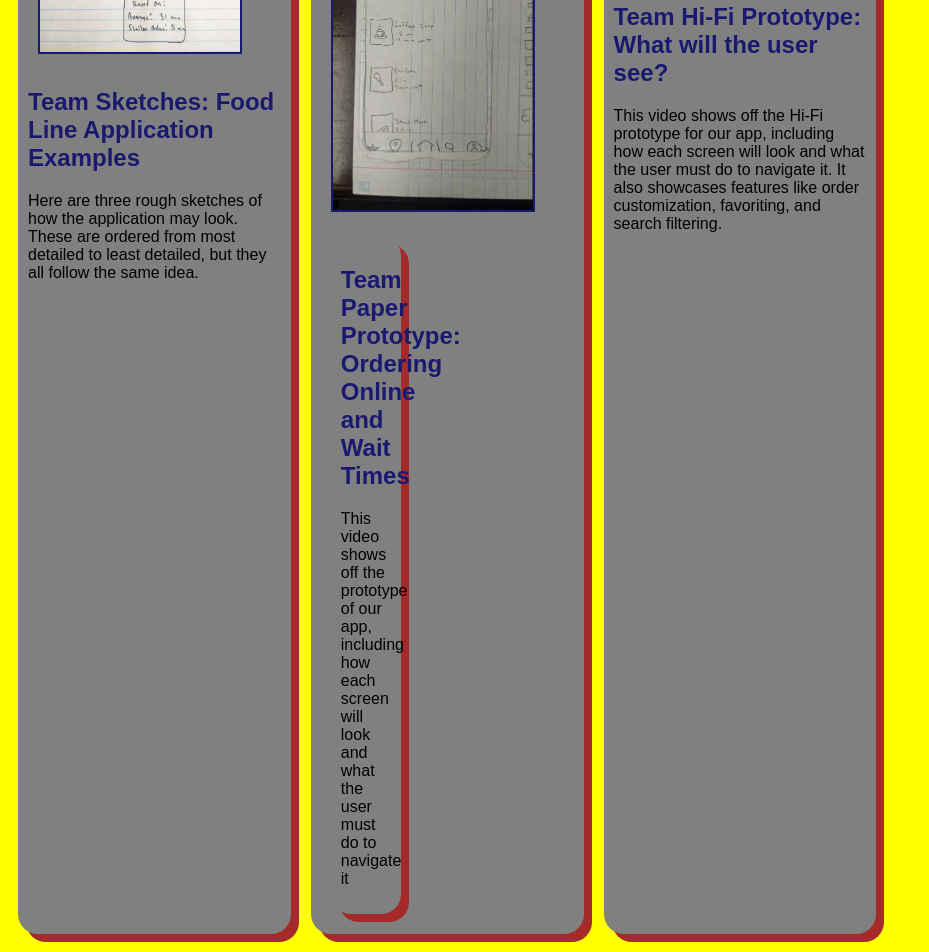
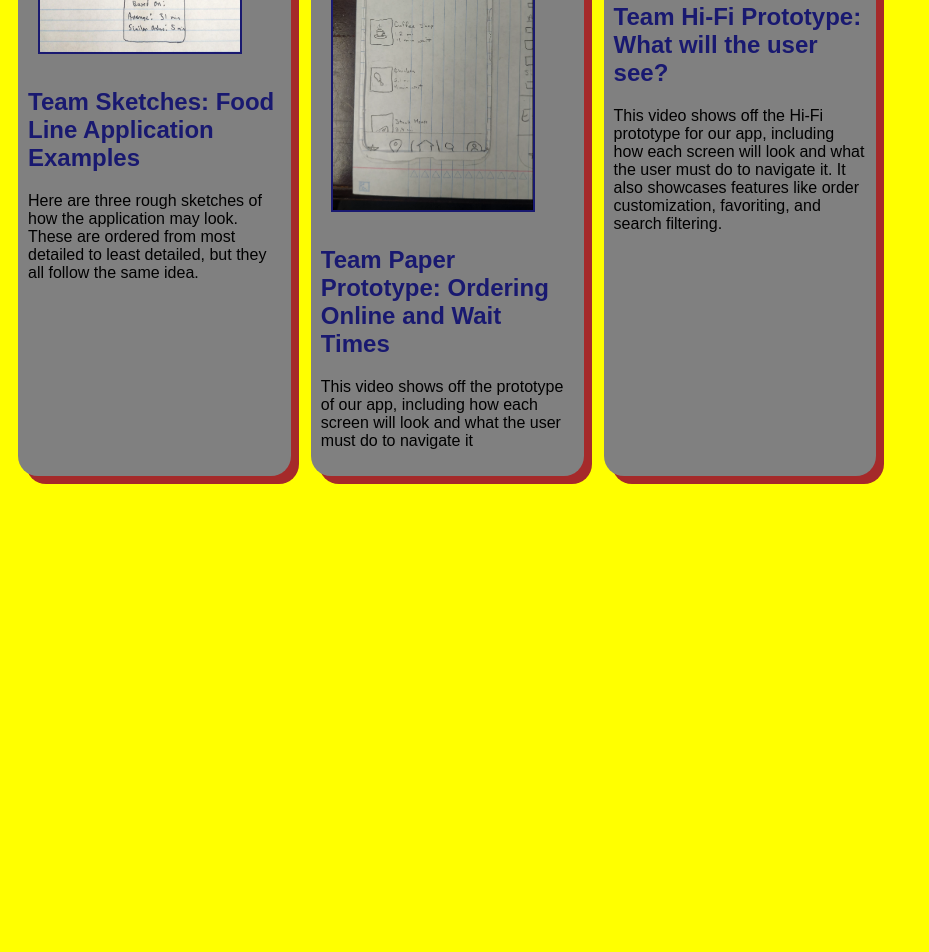
Before and after one commit to Xphalin/Xphalin.github.io, a plain HTML site: page index.html in a window 1280 px wide. Shown: the part 722-1674 px from the top of the page, without its empty margins (0-929 px from the left). After the commit the page ends 1216 px from the top, so only its background shows below. Drawn offline with Linux system fonts and the light colour scheme.

Commit message:
Update index.html

```diff
--- a/index.html
+++ b/index.html
@@ -58,7 +58,7 @@
     <!--Paper Prototype Assignment-->
     <section class="assign">
       <img src="Images/team-prototype.png"/>
-      <section class="assign det">
+      <section class="assign-det">
         <a href="https://www.youtube.com/watch?v=WfW3sYBF2Cc&t=1s"><h2>Team Paper Prototype: Ordering Online and Wait Times</h2></a>
         <p>
           This video shows off the prototype of our app, including how each screen will look and what the user must do to navigate it
```
